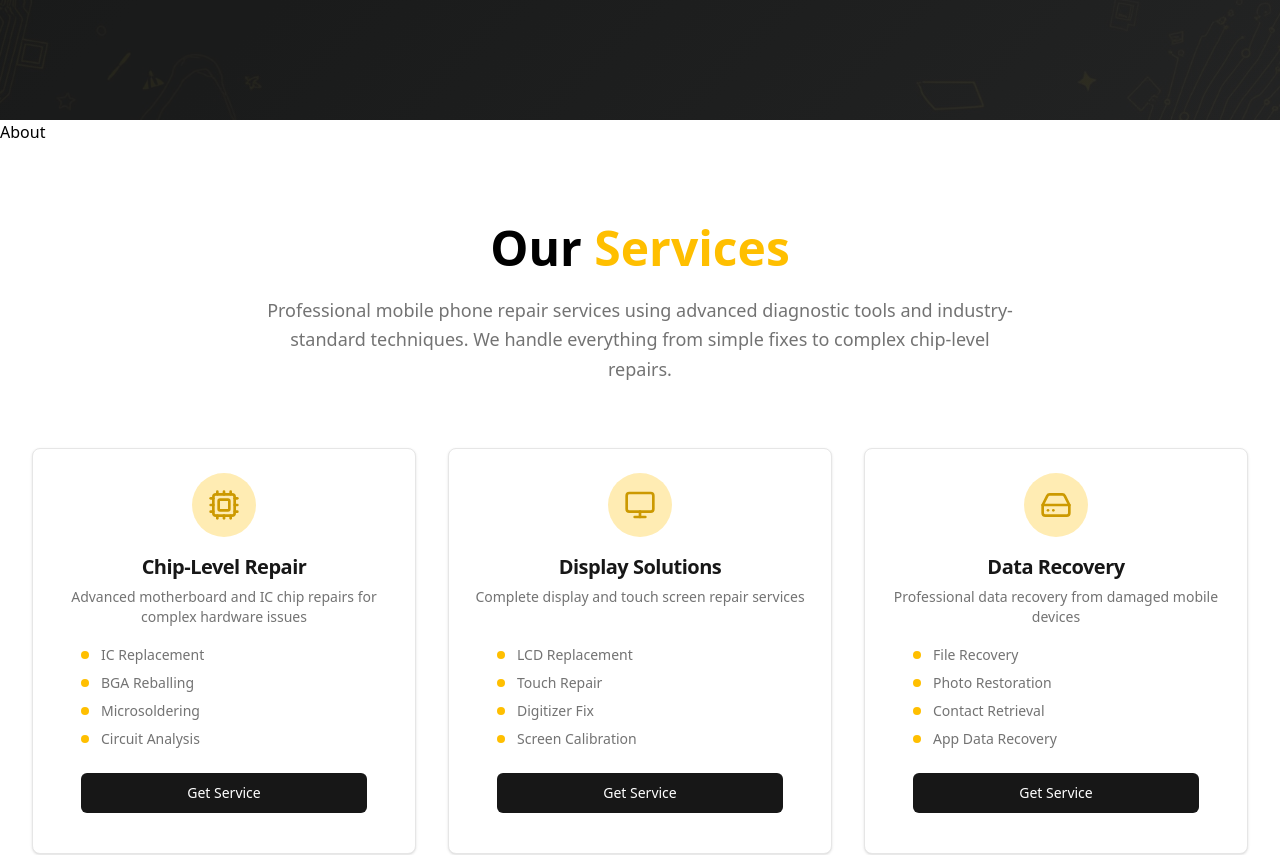
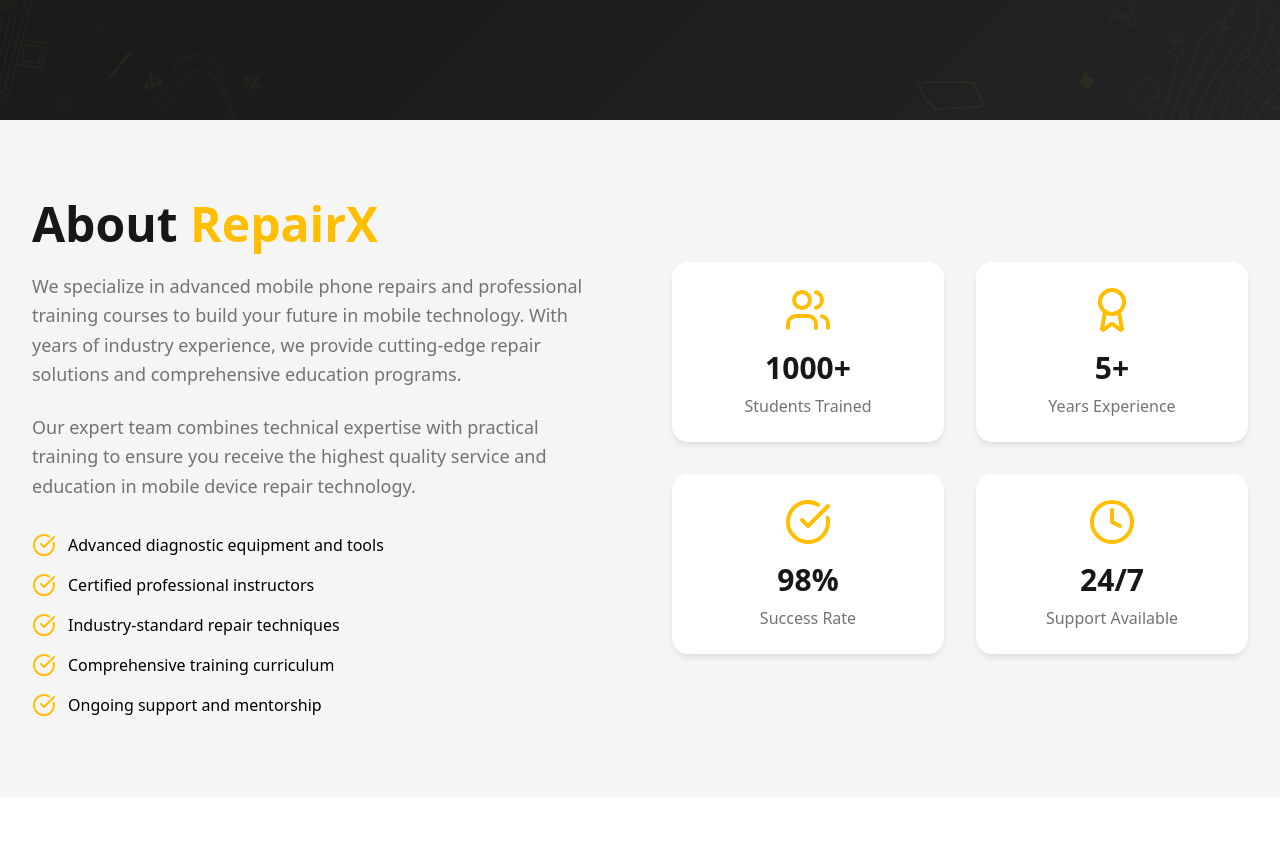
Before and after one commit to RovertakeEx/RepairX_Landing, a React (Vite) app: page / in a window 1280 px wide. Shown: the part 680-1535 px from the top of the page. Built offline with nearby package versions, Linux system fonts and the light colour scheme.

Commit message:
Developed About section

```diff
--- a/src/components/About.tsx
+++ b/src/components/About.tsx
@@ -1,9 +1,77 @@
 import { CheckCircle, Users, Award, Clock } from "lucide-react";
 
 const About = () => {
+  const stats = [
+    { icon: Users, value: "1000+", label: "Students Trained" },
+    { icon: Award, value: "5+", label: "Years Experience" },
+    { icon: CheckCircle, value: "98%", label: "Success Rate" },
+    { icon: Clock, value: "24/7", label: "Support Available" },
+  ];
+
   return (
-    <section id="about">About</section>
-  )
-}
+    <section id="about" className="py-20 bg-repairx-light-gray">
+      <div className="container mx-auto px-4 sm:px-6 lg:px-8">
+        <div className="grid grid-cols-1 lg:grid-cols-2 gap-16 items-center">
+          {/* Left Content */}
+          <div className="space-y-8">
+            <div>
+              <h2 className="text-4xl lg:text-5xl font-bold text-repairx-black mb-6">
+                About <span className="text-repairx-yellow">RepairX</span>
+              </h2>
+              <p className="text-lg text-muted-foreground mb-6 leading-relaxed">
+                We specialize in advanced mobile phone repairs and professional
+                training courses to build your future in mobile technology. With
+                years of industry experience, we provide cutting-edge repair
+                solutions and comprehensive education programs.
+              </p>
+              <p className="text-lg text-muted-foreground leading-relaxed">
+                Our expert team combines technical expertise with practical
+                training to ensure you receive the highest quality service and
+                education in mobile device repair technology.
+              </p>
+            </div>
 
-export default About
+            {/* Features list */}
+            <div className="space-y-4">
+              {[
+                "Advanced diagnostic equipment and tools",
+                "Certified professional instructors",
+                "Industry-standard repair techniques",
+                "Comprehensive training curriculum",
+                "Ongoing support and mentorship",
+              ].map((item, index) => (
+                <div key={index} className="flex items-center space-x-3">
+                  <CheckCircle className="h-6 w-6 text-repairx-yellow flex-shrink-0" />
+                  <span className="text-foreground font-medium">{item}</span>
+                </div>
+              ))}
+            </div>
+          </div>
+
+          {/* Right Stats rendered via map */}
+          <div className="grid grid-cols-2 gap-8">
+            {stats.map((stat, index) => {
+              const Icon = stat.icon; // assign the icon
+              return (
+                <div
+                  key={index}
+                  className="text-center p-6 bg-white rounded-2xl shadow-soft hover:shadow-medium transition-all duration-300 hover:-translate-y-1"
+                >
+                  <Icon className="h-12 w-12 text-repairx-yellow mx-auto mb-4" />
+                  <div className="text-3xl font-bold text-repairx-black mb-2">
+                    {stat.value}
+                  </div>
+                  <div className="text-muted-foreground font-medium">
+                    {stat.label}
+                  </div>
+                </div>
+              );
+            })}
+          </div>
+        </div>
+      </div>
+    </section>
+  );
+};
+
+export default About;
```
